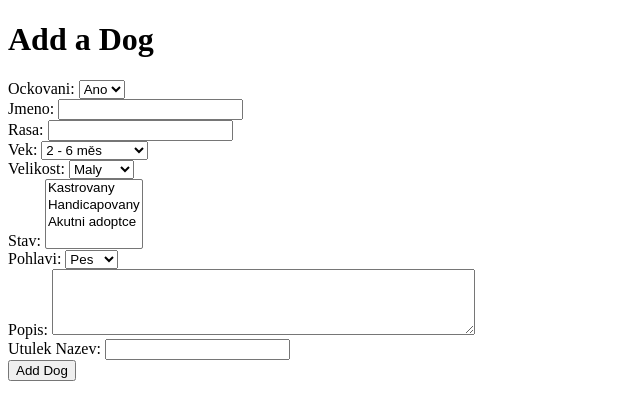
After one commit to kontridio/maturitni_projekt, a Flask app: page /pes/add/ in a window 1280 px wide. The commit adds this page. Shown: the top 420 px of the page, without its empty margins (0-640 px from the left). Run offline with Flask 3, Linux system fonts and the light colour scheme; parts of the project's set-up code (start-up, migrations or seed data) failed here and were passed over.

Commit message:
konecne posun k dobremu

```diff
--- a/maturitni_projekt-main/maturitni_projekt-main/utulek/app/app.py
+++ b/maturitni_projekt-main/maturitni_projekt-main/utulek/app/app.py
@@ -1,54 +1,119 @@
-from flask import Flask, render_template
+from flask import Flask, render_template, request, redirect, url_for
 from flask_sqlalchemy import SQLAlchemy
-import mysql.connector
-import base64
+from sqlalchemy import CheckConstraint
+from flask_wtf import FlaskForm
+from wtforms import Form, StringField, SelectField, FileField
 
 app = Flask(__name__)
+app.config['SQLALCHEMY_DATABASE_URI'] = 'sqlite:///pes.sqlite3'
+app.config['SQLALCHEMY_TRACK_MODIFICATIONS'] = False
 
-# Configure the database URL
-app.config['SQLALCHEMY_DATABASE_URI'] = "mysql+mysqlconnector://root:@localhost/mydb"
-app.config['SQLALCHEMY_TRACK_MODIFICATIONS'] = False
 db = SQLAlchemy(app)
 
+class Mesto(db.Model):
+    nazev = db.Column(db.String(45), primary_key=True)
+    kraj = db.Column(db.String(45), nullable=False)
+    psc = db.Column(db.Integer, nullable=False)
+
+class Utulek(db.Model):
+    nazev = db.Column(db.String(45), primary_key=True)
+    adresa = db.Column(db.String(45), nullable=False)
+    mesto_nazev = db.Column(db.String(45), db.ForeignKey('mesto.nazev'), nullable=False)
+    mesto = db.relationship('Mesto', backref=db.backref('utulky', lazy=True))
+
 class Pes(db.Model):
-    idpes = db.Column(db.Integer, primary_key=True, autoincrement=True)
-    ockovani = db.Column(db.Enum('Ano', 'Ne'))
+    idpes = db.Column(db.Integer, primary_key=True)
+    ockovani = db.Column(db.Enum('Ano', 'Ne', name='ockovani_enum'), nullable=True)
     jmeno = db.Column(db.String(45), nullable=False)
     rasa = db.Column(db.String(45))
-    vek = db.Column(db.Enum('2 - 6 měs', '6 měs - 2 roky', '2 - 8 let', '8 a více'))
-    velikost = db.Column(db.String(10))
-    stav = db.Column(db.String(20))
-    pohlavi = db.Column(db.Enum('Pes', 'Fena'))
-    popis = db.Column(db.Text)
+    vek = db.Column(db.Enum('2 - 6 měs', '6 měs - 2 roky', '2 - 8 let', '8 a více', name='vek_enum'), nullable=True)
+    velikost = db.Column(db.Enum('maly', 'stredni', 'velky', name='velikost_enum'), nullable=True)
+    stav = db.Column(db.Enum('kastrovany', 'handicapovany', 'akutni adoptce', name='stav_enum'), nullable=True)
+    pohlavi = db.Column(db.Enum('Pes', 'Fena', name='pohlavi_enum'), nullable=True)
+    popis = db.Column(db.String(200))
     fotografie = db.Column(db.LargeBinary)
     utulek_nazev = db.Column(db.String(45), nullable=False)
 
-#class utulek_mesto(db.Model):
-#    id = db.Column(db.Integer, primary_key=True)
-#    kraj = db.Column(db.String(80), unique=True, nullable=False)
-#    nazev_mesta = db.Column(db.String(120), unique=True, nullable=False)
+    __table_args__ = (
+        CheckConstraint('ockovani IN ("Ano", "Ne")'),
+        CheckConstraint('vek IN ("2 - 6 měs", "6 měs - 2 roky", "2 - 8 let", "8 a více")'),
+        CheckConstraint('velikost IN ("maly", "stredni", "velky")'),
+        CheckConstraint('stav IN ("kastrovany", "handicapovany", "akutni adoptce")'),
+        CheckConstraint('pohlavi IN ("Pes", "Fena")'),
+    )
+
+with app.app_context():
+    db.create_all()
+
+mesto_data = [
+    {
+        'nazev': 'City1',
+        'kraj': 'Region1',
+        'psc': 12345
+    },
+    {
+        'nazev': 'City2',
+        'kraj': 'Region2',
+        'psc': 67890
+    }
+]
+
+utulek_data = [
+    {
+        'nazev': 'Shelter1',
+        'adresa': 'Address1',
+        'mesto_nazev': 'City1'
+    },
+    {
+        'nazev': 'Shelter2',
+        'adresa': 'Address2',
+        'mesto_nazev': 'City2'
+    }
+]
+
+# Add data to the Mesto table
+with app.app_context():
+    for entry in mesto_data:
+        mesto_entry = Mesto(**entry)
+        db.session.add(mesto_entry)
+    db.session.commit()
+
+# Add data to the Utulek table
+with app.app_context():
+    for entry in utulek_data:
+        utulek_entry = Utulek(**entry)
+        db.session.add(utulek_entry)
+    db.session.commit()
+
 
 @app.route('/pes')
-def get_pes():
-    pes_records = Pes.query.all()
+def show_pes():
+    pes_entries = Pes.query.all()
+    return render_template('index.html', pes_entries=pes_entries)
 
-    # Create a list to store base64-encoded images
-    base64_images = []
+@app.route('/pes/add/', methods=['GET', 'POST'])
+def add_pes():
+    if request.method == 'POST':
+        ockovani = request.form['ockovani']
+        jmeno = request.form['jmeno']
+        rasa = request.form['rasa']
+        vek = request.form['vek']
+        velikost = request.form['velikost']
+        stav = request.form.getlist('stav')  # Use getlist to handle multiple selections
+        pohlavi = request.form['pohlavi']
+        popis = request.form['popis']
+        utulek_nazev = request.form['utulek_nazev']
 
-    for record in pes_records:
-        # Check if the 'fotografie' column is not None
-        if record.fotografie:
-            # Convert image data to base64
-            base64_image = base64.b64encode(record.fotografie).decode('utf-8')
-        else:
-            # Set a default base64 value if 'fotografie' is None
-            base64_image = 'default_base64_value'
+        new_pes = Pes(ockovani=ockovani, jmeno=jmeno, rasa=rasa, vek=vek,
+                      velikost=velikost, stav=stav, pohlavi=pohlavi,
+                      popis=popis, utulek_nazev=utulek_nazev)
 
-        # Append the base64 image to the list
-        base64_images.append(base64_image)
+        db.session.add(new_pes)
+        db.session.commit()
 
-    return render_template('index.html', pes_records=pes_records, base64_images=base64_images)
+        return redirect(url_for('index'))  # Redirect to the page showing all dogs
 
+    return render_template('add_pes.html')
 
 if __name__ == '__main__':
     app.run(debug=True)
--- /dev/null
+++ b/maturitni_projekt-main/maturitni_projekt-main/utulek/app/templates/add_pes.html
@@ -0,0 +1,64 @@
+<!DOCTYPE html>
+<html lang="en">
+<head>
+    <meta charset="UTF-8">
+    <meta http-equiv="X-UA-Compatible" content="IE=edge">
+    <meta name="viewport" content="width=device-width, initial-scale=1.0">
+    <title>Add Dog</title>
+</head>
+<body>
+
+<h1>Add a Dog</h1>
+
+<form action="{{ url_for('add_pes') }}" method="post">
+    <label for="ockovani">Ockovani:</label>
+    <select name="ockovani" id="ockovani">
+        <option value="Ano">Ano</option>
+        <option value="Ne">Ne</option>
+    </select><br>
+
+    <label for="jmeno">Jmeno:</label>
+    <input type="text" name="jmeno" id="jmeno" required><br>
+
+    <label for="rasa">Rasa:</label>
+    <input type="text" name="rasa" id="rasa"><br>
+
+    <label for="vek">Vek:</label>
+    <select name="vek" id="vek">
+        <option value="2 - 6 měs">2 - 6 měs</option>
+        <option value="6 měs - 2 roky">6 měs - 2 roky</option>
+        <option value="2 - 8 let">2 - 8 let</option>
+        <option value="8 a více">8 a více</option>
+    </select><br>
+
+    <label for="velikost">Velikost:</label>
+    <select name="velikost" id="velikost">
+        <option value="maly">Maly</option>
+        <option value="stredni">Stredni</option>
+        <option value="velky">Velky</option>
+    </select><br>
+
+    <label for="stav">Stav:</label>
+    <select name="stav" id="stav" multiple>
+        <option value="kastrovany">Kastrovany</option>
+        <option value="handicapovany">Handicapovany</option>
+        <option value="akutni adoptce">Akutni adoptce</option>
+    </select><br>
+
+    <label for="pohlavi">Pohlavi:</label>
+    <select name="pohlavi" id="pohlavi">
+        <option value="Pes">Pes</option>
+        <option value="Fena">Fena</option>
+    </select><br>
+
+    <label for="popis">Popis:</label>
+    <textarea name="popis" id="popis" rows="4" cols="50"></textarea><br>
+
+    <label for="utulek_nazev">Utulek Nazev:</label>
+    <input type="text" name="utulek_nazev" id="utulek_nazev" required><br>
+
+    <input type="submit" value="Add Dog">
+</form>
+
+</body>
+</html>
```
Also changed, not shown: maturitni_projekt-main/maturitni_projekt-main/utulek/app/templates/index.html (+35 -24 lines), maturitni_projekt-main/maturitni_projekt-main/utulek/app/data.sqlite3 (added), maturitni_projekt-main/maturitni_projekt-main/utulek/app/pes.sqlite3 (added).
